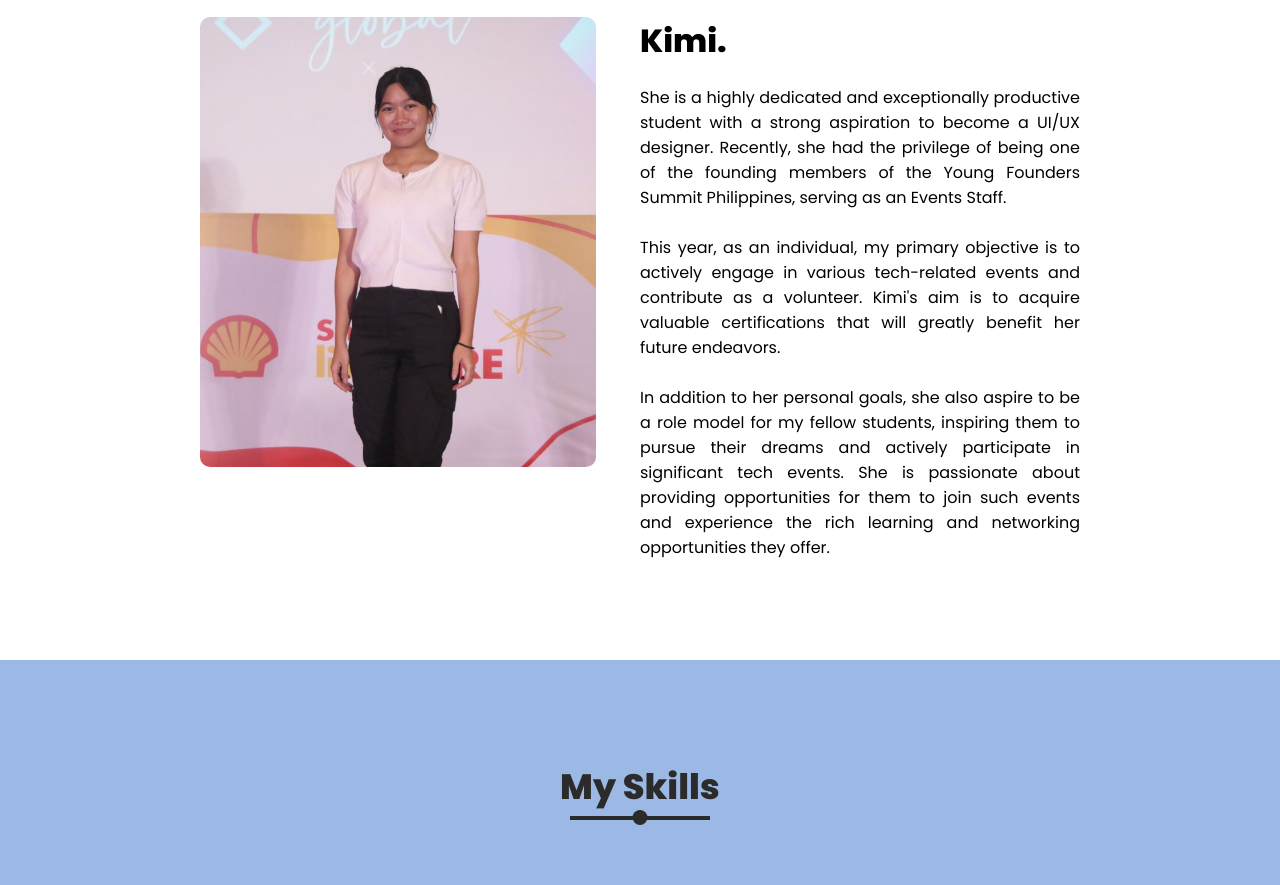
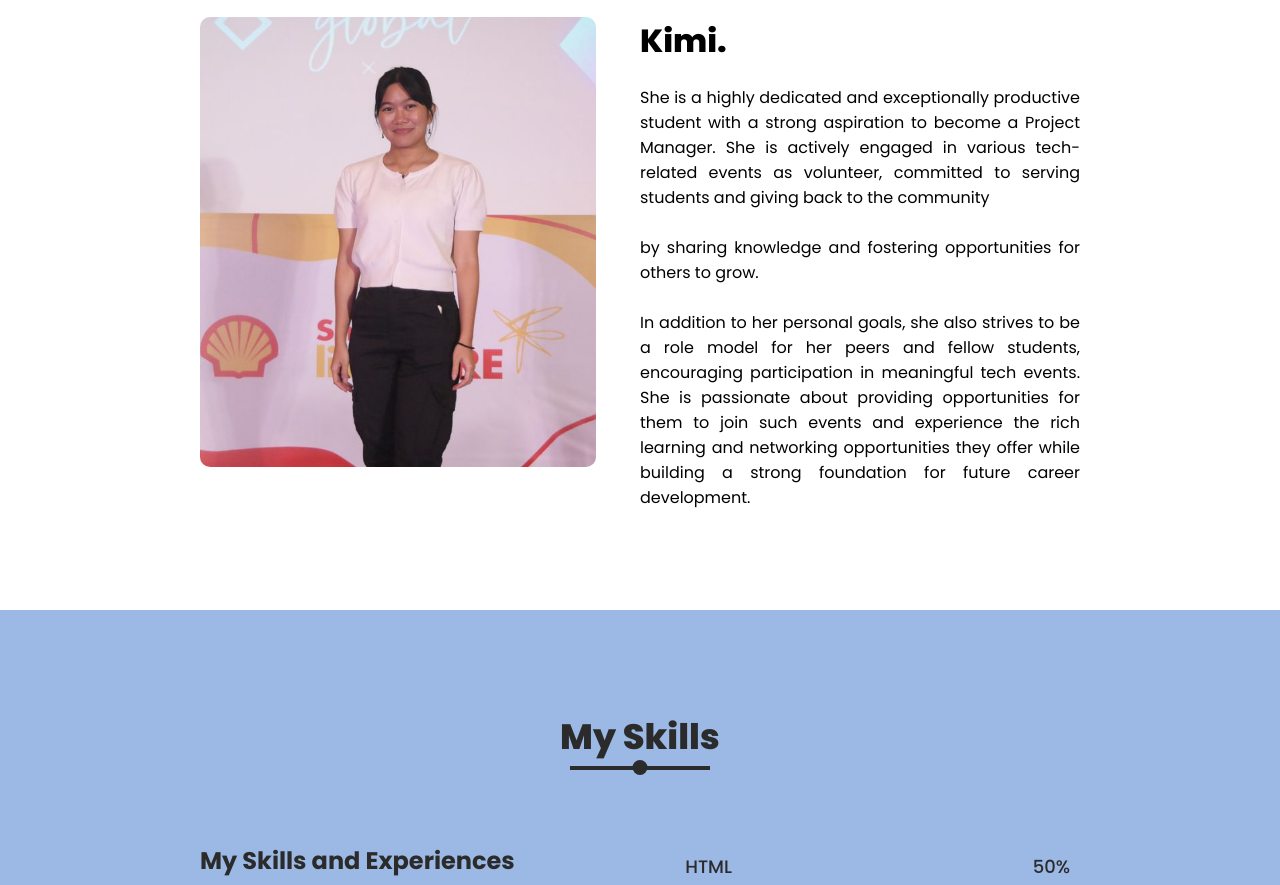
Before and after one commit to mikianka/midterms-HCI2, a plain HTML site: page index.html in a window 1280 px wide. Shown: the part 1016-1901 px from the top of the page. Drawn offline with Linux system fonts and the light colour scheme.

Commit message:
index.html

```diff
--- a/index.html
+++ b/index.html
@@ -53,9 +53,9 @@
         </div>
         <div class="column col-right reveal">
           <h2 class="content-title">Kimi.</h2>
-          <p class="paragraph-text">She is a highly dedicated and exceptionally productive student with a strong aspiration to become a UI/UX designer. Recently, she had the privilege of being one of the founding members of the Young Founders Summit Philippines, serving as an Events Staff. <br><br>
-            This year, as an individual, my primary objective is to actively engage in various tech-related events and contribute as a volunteer. Kimi's aim is to acquire valuable certifications that will greatly benefit her future endeavors.
-            <br><br> In addition to her personal goals, she also aspire to be a role model for my fellow students, inspiring them to pursue their dreams and actively participate in significant tech events. She is passionate about providing opportunities for them to join such events and experience the rich learning and networking opportunities they offer.</p>
+          <p class="paragraph-text">She is a highly dedicated and exceptionally productive student with a strong aspiration to become a Project Manager. She is actively engaged in various tech-related events as volunteer, committed to serving students and giving back to the community <br><br>
+          by sharing knowledge and fostering opportunities for others to grow.
+            <br><br> In addition to her personal goals, she also strives to be a role model for her peers and fellow students, encouraging participation in meaningful tech events. She is passionate about providing opportunities for them to join such events and experience the rich learning and networking opportunities they offer while building a strong foundation for future career development.</p>
         </div>
       </div>
     </section>
```
